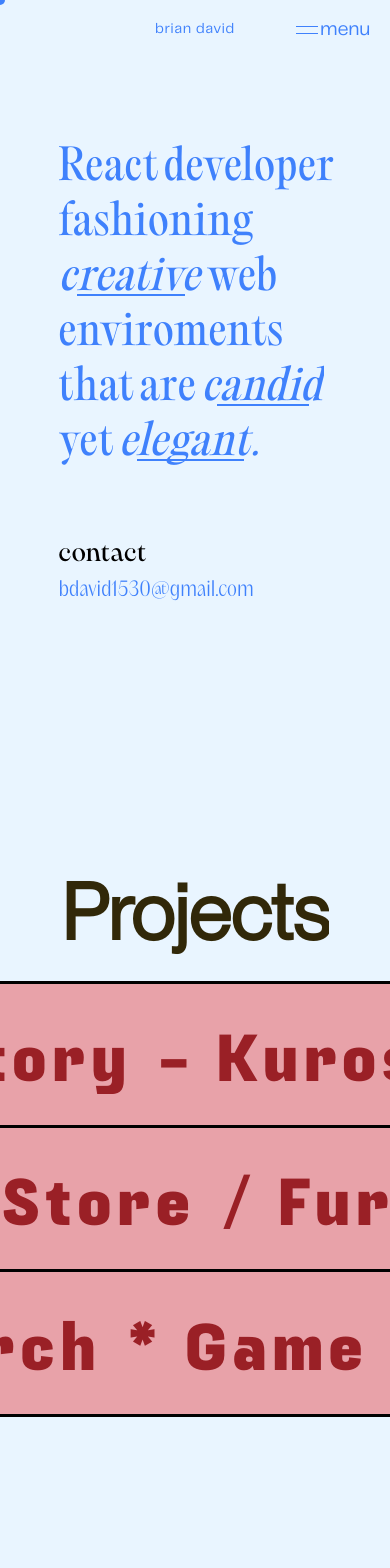
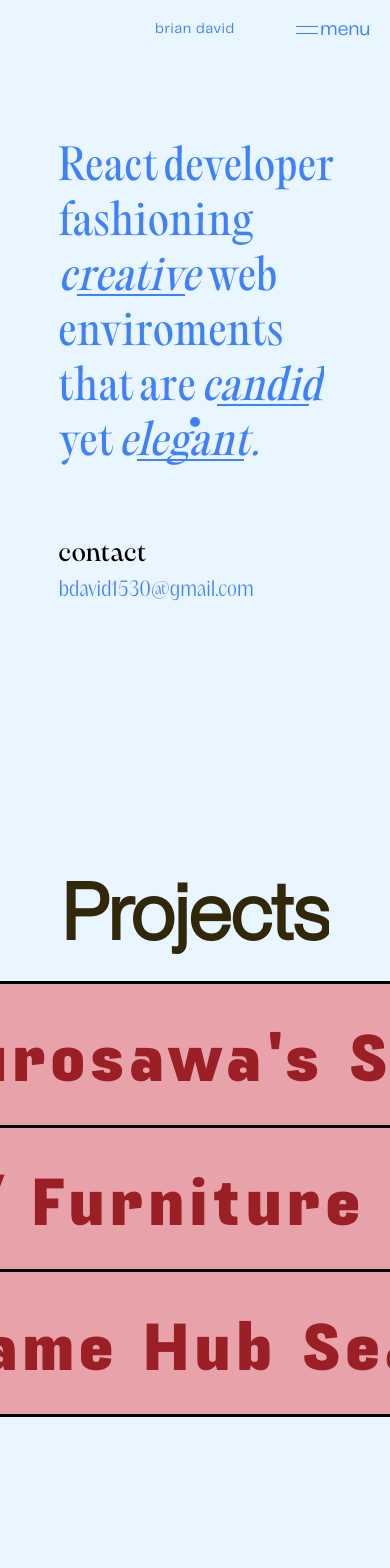
Before and after one commit to brian-david4/brian-portfolio-website, a React (Vite) app in the folder portfolio-website/: page / in a window 390 px wide. Shown: the top 1568 px of the page. Built offline with nearby package versions, Linux system fonts and the light colour scheme.

Commit message:
Hide custom cursors on smaller screens

```diff
--- a/portfolio-website/src/components/ContactMouseEffect/contactMouse.module.css
+++ b/portfolio-website/src/components/ContactMouseEffect/contactMouse.module.css
@@ -6,3 +6,8 @@
   mix-blend-mode: difference;
   pointer-events: none;
 }
+@media (max-width: 924px) {
+  .cursor {
+    opacity: 0 !important;
+  }
+}
--- a/portfolio-website/src/components/HomeProjectScroll/HomeProjectScroll.tsx
+++ b/portfolio-website/src/components/HomeProjectScroll/HomeProjectScroll.tsx
@@ -14,7 +14,7 @@ const HomeProjectScroll = ({ title, link }: HomeProjectScroll) => {
     target: projectRef,
     offset: ["start 0.95", "start -0.1"],
   });
-  const position = useTransform(scrollYProgress, [0, 1], ["-40%", "-13%"]);
+  const position = useTransform(scrollYProgress, [0, 1], ["-40%", "-35%"]);
 
   return (
     <>
--- a/portfolio-website/src/components/MouseTrail/MouseTrail.module.css
+++ b/portfolio-website/src/components/MouseTrail/MouseTrail.module.css
@@ -13,3 +13,8 @@
 .contactPage {
   opacity: 0 !important;
 }
+@media (max-width: 768px) {
+  .mouseTrail {
+    display: none;
+  }
+}
--- a/portfolio-website/src/hooks/useMousePosition.ts
+++ b/portfolio-website/src/hooks/useMousePosition.ts
@@ -1,7 +1,10 @@
 import { useEffect, useState } from "react";
 
 export const useMousePosition = () => {
-  const [mousePosition, setMousePosition] = useState({ x: 0, y: 0 });
+  const [mousePosition, setMousePosition] = useState({
+    x: window.innerWidth / 2,
+    y: window.innerHeight / 2,
+  });
   const updateMousePosition = (e: MouseEvent) => {
     setMousePosition({ x: e.clientX, y: e.clientY });
   };
```
